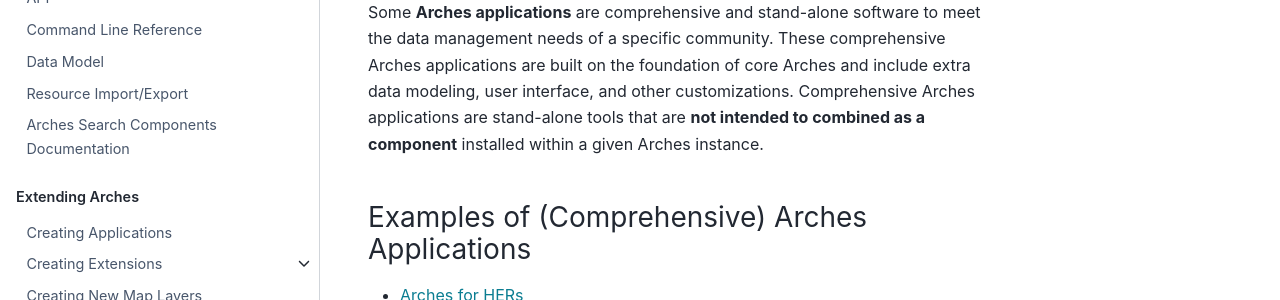
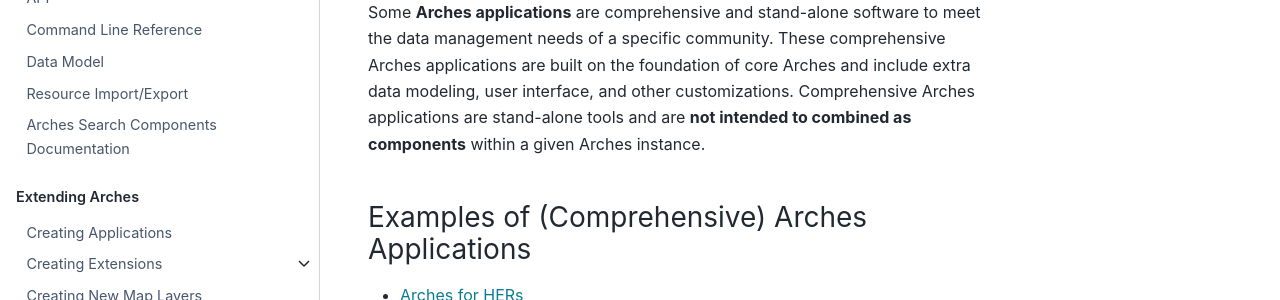
Before and after one commit to archesproject/arches-docs, a Sphinx documentation site: the page built from docs/developing/modular-applications/about.rst, in a window 1280 px wide and 900 px high. Shown: the part 539-839 px from the top of the window. Built offline with Sphinx 7.4.7 and the PyData theme 0.15.4, drawn with Linux system fonts in a browser that asks for light colours.

Commit message:
Improved clarity

```diff
--- a/docs/developing/modular-applications/about.rst
+++ b/docs/developing/modular-applications/about.rst
@@ -13,7 +13,7 @@
 The Arches project uses the term "application" in a number of different senses. Some **Arches applications** are comprehensive and
 stand-alone software to meet the data management needs of a specific community. These comprehensive Arches applications are
 built on the foundation of core Arches and include extra data modeling, user interface, and other customizations. Comprehensive Arches
-applications are stand-alone tools that are **not intended to combined as a component** installed within a given Arches instance.
+applications are stand-alone tools and are **not intended to combined as components** within a given Arches instance.
 
 Examples of (Comprehensive) Arches Applications
 -----------------------------------------------
```
